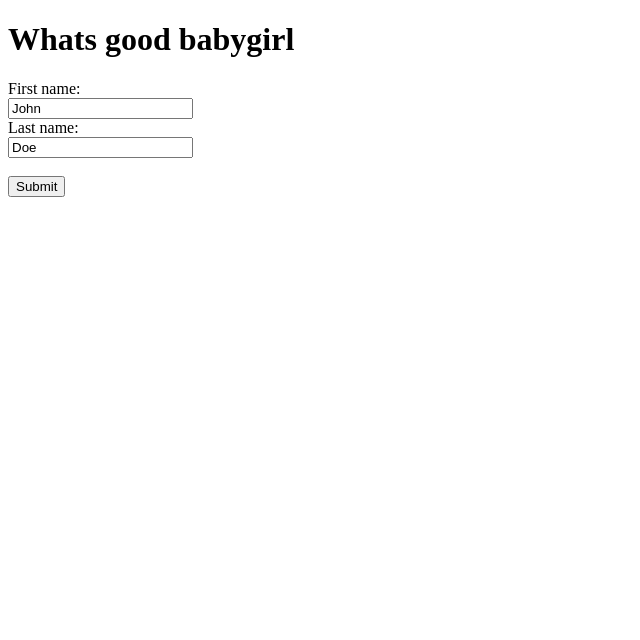
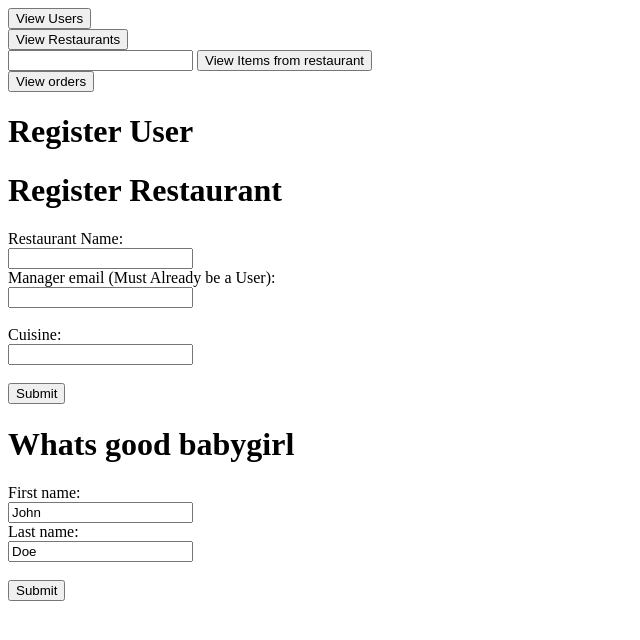
Before and after one commit to SpeedyFoods/database, a Flask app: page / in a window 1280 px wide. Shown: the top 640 px of the page, without its empty margins (0-640 px from the left). Run offline with Flask 2, Linux system fonts and the light colour scheme.

Commit message:
html update

```diff
--- a/app.py
+++ b/app.py
@@ -7,7 +7,7 @@ from flask import request
 from flask_expects_json import expects_json
 from utils.create_tables import create_tables
 
-from handlers import insert_restaurant_item, register_user, register_restaurant, place_order, rate_restaurant
+from handlers import insert_restaurant_item, register_user, register_restaurant, place_order, rate_restaurant, view_orders, view_restaurant_items, view_restaurants, view_users
 from utils.insert_single_rows import insert_sample_rows
 
 app = Flask(__name__)
@@ -22,122 +22,105 @@ def hello_world():
             description="Order Now!"
         )
 
-Register_User_Schema = {
-  "type": "object",
-  "properties": {
-    # user details
-    "first_name": { "type": "string" },
-    "last_name": { "type": "string" },
-    "email": { "type": "string" },
-    "phone": { "type": "number" },
-    "type": { "type": "number" },
-    # address info
-    "zip": { "type": "string" },
-    "city": { "type": "string" },
-    "province": { "type": "string" },
-    "building_number": { "type": "number" },
-    "unit_number": { "type": "number" },
-    "street_name": { "type": "string" },
-    # card number info
-    "card_number": { "type": "string" },
-    "expiration_date": { "type": "number" },
-  },
-  "required": [
-    "first_name",
-    "last_name",
-    "email",
-    "phone",
-    "type",
-    "zip",
-    "building_number",
-    "unit_number",
-    "street_name",
-    "card_number",
-    "expiration_date",
-  ]
-}
-@app.route('/user_sign_up', methods=['POST'])
-@expects_json(Register_User_Schema)
+
+
+
+# EXPECTED VALUES FROM THE FORM
+  # "properties": {
+  #   # user details
+  #   "first_name": { "type": "string" },
+  #   "last_name": { "type": "string" },
+  #   "email": { "type": "string" },
+  #   "phone": { "type": "number" },
+  #   "type": { "type": "number" },
+  #   # address info
+  #   "zip": { "type": "string" },
+  #   "city": { "type": "string" },
+  #   "province": { "type": "string" },
+  #   "building_number": { "type": "number" },
+  #   "unit_number": { "type": "number" },
+  #   "street_name": { "type": "string" },
+  #   # card number info
+  #   "card_number": { "type": "string" },
+  #   "expiration_date": { "type": "number" },
+  # },
+@app.route('/user_sign_up', methods=['GET','POST'])
 def route_register_user():
-    user_details = request.get_json(force=True)
+    data =request.form.to_dict(flat=True)
     try:
-      result = register_user(user_details)
+      result = register_user(data)
       return result
     except Exception as e:
       print(e)
 
-Register_Restaurant_Schema = {
-  "type": "object",
-  "properties": {
-    "restaurant_manager_email": { "type": "string" },
-    "restaurant_name": { "type": "string" },
-    "cuisine": { "type": "string" },
-  },
-}
-@app.route('/register_restaurant', methods=['POST'])
-@expects_json(Register_Restaurant_Schema)
+# EXPECTED VALUES FROM THE FORM
+# "restaurant_manager_email": { "type": "string" },
+# "restaurant_name": { "type": "string" },
+# "cuisine": { "type": "string" },
+@app.route('/register_restaurant', methods=['GET','POST'])
 def route_register_restaurant():
-    restaurant_details = request.get_json(force=True)
-    register_restaurant(restaurant_details)
-    return restaurant_details
+    data =request.form.to_dict(flat=True)
+    print(data)
+    res = register_restaurant(data)
+    if not res['success']:
+      return res['error']
+    return 'success'
 
 
-Restaurant_Item_Schema = {
-  "type": "object",
-  "properties": {
-    "item_name": { "type": "string" },
-    "restaurant_name": { "type": "string" },
-    "price": { "type": "number" },
-    "user_email": { "type": "string" },
-  },
-}
+# EXPECTED VALUES FROM THE FORM
+# "item_name": { "type": "string" },
+# "restaurant_name": { "type": "string" },
+# "price": { "type": "number" },
 @app.route('/insert_restaurant_item', methods=['POST'])
-@expects_json(Restaurant_Item_Schema)
 def route_restaurant_item():
-    restaurant_item = request.get_json(force=True)
-    insert_restaurant_item(restaurant_item)
-    return restaurant_item
+    data =request.form.to_dict(flat=True)
+    insert_restaurant_item(data)
+    return "Success"
 
-# Place an order
-# discuss: we have to think how we want our data
-Place_Order_Schema = {
-  "type": "object",
-  "properties": {
-    "tip": { "type": "string" },
-    "status": { "type": "string" },
-    "special_instructions": { "type": "string" },
-    "consumer_email": { "type": "string" },
-    "restaurant_name": { "type": "string" },
-    "item_name": { "type": "string" },
-  },
-}
+# EXPECTED VALUES FROM THE FORM
+# "tip": { "type": "string" },
+# "status": { "type": "string" },
+# "special_instructions": { "type": "string" },
+# "consumer_email": { "type": "string" },
+# "restaurant_name": { "type": "string" },
+# "item_name": { "type": "string" },
 @app.route('/place_order', methods=['POST'])
-@expects_json()
 def route_place_order():
-    order_details = request.get_json(force=True)
-    place_order(order_details)
-    return order_details
+    data =request.form.to_dict(flat=True)
+    place_order(data)
+    return data
 
 
-# Place an order
-Rate_Restaurant_Schema = {
-  "type": "object",
-  "properties": {
-    "tip": { "type": "string" },
-    "restaurant": { "type": "string" },
-    "user_email": { "type": "string" },
-    "rating_time": { "type": "string" },
-    "value": { "type": "string" },
-    "review": { "type": "string" },
-  },
-}
+# EXPECTED VALUES FROM THE FORM
 @app.route('/rate_restaurant', methods=['POST'])
-@expects_json()
 def route_rate_restaurant():
-    rating_details = request.get_json(force=True)
-    rate_restaurant(rating_details)
-    return rating_details
+    data =request.form.to_dict(flat=True)
+    rate_restaurant(data)
+    return data
 
+# discussion
+@app.route('/view_users', methods=['GET'])
+def route_view_users():
+    data = view_users()
+    return data
+
+# discussion
+@app.route('/view_restaurants', methods=['GET'])
+def route_view_restaurants():
+    data = view_restaurants()
+    return data
+
+@app.route('/view_restaurant_items', methods=['POST'])
+def rote_view_restaurant_items():
+    restaurant_name = request.form.to_dict(flat=True)['restaurant_name']
+    print(restaurant_name)
+    res = view_restaurant_items(restaurant_name)
+    return res
+
+@app.route('/view_orders', methods=['GET'])
+def route_view_orders():
+    data = view_orders()
+    return data
 
 # discussion
 @app.route('/reset_database', methods=['GET'])
--- a/templates/home.html
+++ b/templates/home.html
@@ -7,14 +7,107 @@
     <title>Document</title>
 </head>
 <body>
-    <!-- discuss -->
+
+    <!-- FORMS: -->
+    <!-- TODO: A form to submit to user_sign_up -->
+
+    <!--  A button that shows a list of Users -->
+    <form action="/view_users">
+        <input type="submit" value="View Users" />
+    </form>
+
+    <!-- A button that shows a list of Restaurants along with their raitng -->
+    <form action="/view_restaurants">
+        <input type="submit" value="View Restaurants" />
+    </form>
+
+    <!-- TODO: A button that shows a list of Restaurant Items -->
+    <form action="/view_restaurant_items" method="post">
+        <input type="text" id="restaurant_name" name="restaurant_name" value="">
+        <input type="submit" value="View Items from restaurant" />
+    </form>
+    <!-- TODO: A button that shows a list of Pending Orders -->
+    <form action="/view_orders">
+        <input type="submit" value="View orders" />
+    </form>
+
+    <h1>Register User</h1>
+    <!-- A form to register a user -->
+    <!-- METADATA -->
+        <!-- #   # user details
+        #   "first_name": { "type": "string" },
+        #   "last_name": { "type": "string" },
+        #   "email": { "type": "string" },
+        #   "phone": { "type": "number" },
+        #   "type": { "type": "number" },
+        #   # address info
+        #   "zip": { "type": "string" },
+        #   "city": { "type": "string" },
+        #   "province": { "type": "string" },
+        #   "building_number": { "type": "number" },
+        #   "unit_number": { "type": "number" },
+        #   "street_name": { "type": "string" },
+        #   # card number info
+        #   "card_number": { "type": "string" },
+        #   "expiration_date": { "type": "number" },  -->
+    <form action=""></form>
+
+    <h1>Register Restaurant</h1>
+    <!--
+    METADATA
+    "restaurant_manager_email": { "type": "string" },
+    "restaurant_name": { "type": "string" },
+    "cuisine": { "type": "string" },
+    -->
+    <form action="/register_restaurant" method="post" >
+        <label for="restaurant_name">Restaurant Name:</label><br>
+        <input type="text" id="restaurant_name" name="restaurant_name" value=""><br>
+
+        <label for="restaurant_manager_email">Manager email (Must Already be a User): <label><br>
+        <input type="text" id="restaurant_manager_email" name="restaurant_manager_email" value=""><br><br>
+
+        <label for="cuisine">Cuisine:</label><br>
+        <input type="text" id="cuisine" name="cuisine" value=""><br><br>
+
+        <input type="submit" value="Submit">
+    </form>
+
+    <h1></h1>
+    <!-- TODO: A form to submit to insert_restaurant_item -->
+        <!-- # "item_name": { "type": "string" },
+        # "restaurant_name": { "type": "string" },
+        # "price": { "type": "number" }, -->
+
+    <h1></h1>
+    <!-- TODO: A form to submit to place_order -->
+        <!-- # "tip": { "type": "string" },
+        # "status": { "type": "string" },
+        # "special_instructions": { "type": "string" },
+        # "consumer_email": { "type": "string" },
+        # "restaurant_name": { "type": "string" },
+        # "item_name": { "type": "string" }, -->
+
+    <h1></h1>
+    <!-- TODO: A form to submit to rate_restaurant -->
+        <!-- # "tip": { "type": "string" },
+        # "restaurant": { "type": "string" },
+        # "user_email": { "type": "string" },
+        # "rating_time": { "type": "string" },
+        # "value": { "type": "string" },
+        # "review": { "type": "string" }, -->
+
+
+
+
+<!-- Example:  -->
     <h1>Whats good babygirl</h1>
-    <form action="/action_page.php">
+    <form action="/register_restaurant">
         <label for="fname">First name:</label><br>
         <input type="text" id="fname" name="fname" value="John"><br>
         <label for="lname">Last name:</label><br>
         <input type="text" id="lname" name="lname" value="Doe"><br><br>
         <input type="submit" value="Submit">
       </form>
+
 </body>
 </html>
```
Also changed, not shown: handlers.py (+40 -10 lines), insert_random_data_script.py (+10 -13 lines).
